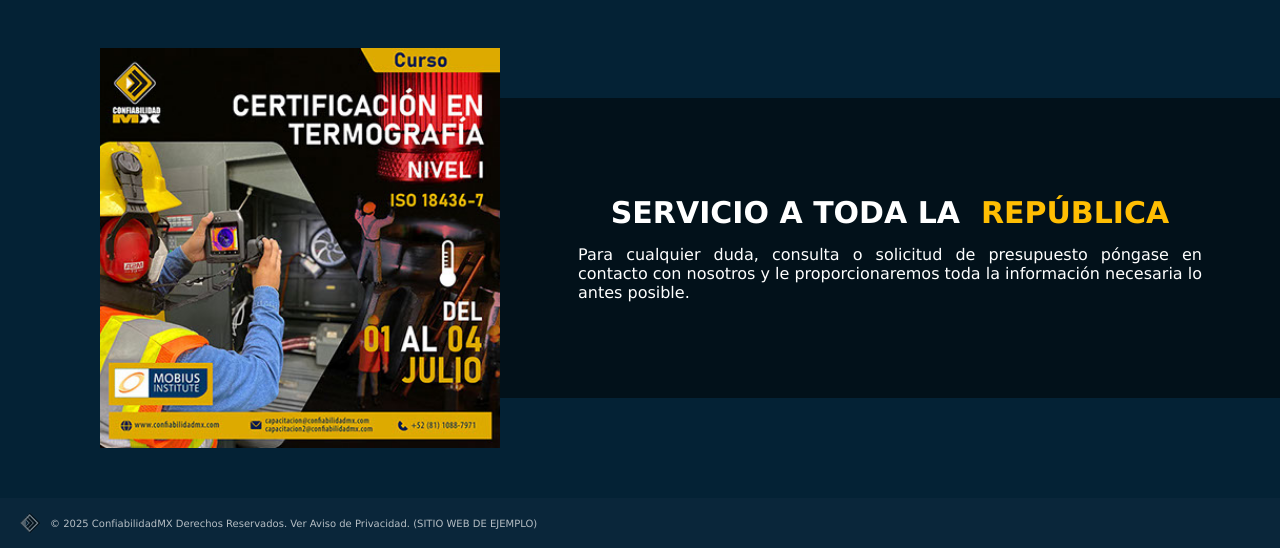
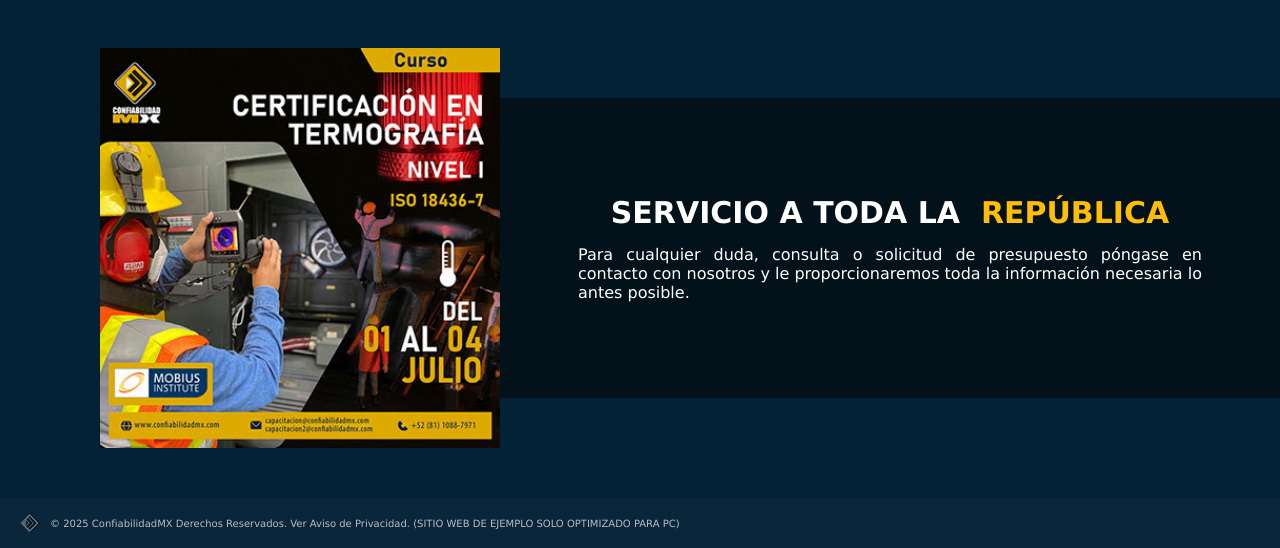
Before and after one commit to elkinpatsu/webEjemplo, a plain HTML site: page index.html in a window 1280 px wide. Shown: the part 652-1200 px from the top of the page. Drawn offline with Linux system fonts and the light colour scheme.

Commit message:
Update index.html

```diff
--- a/index.html
+++ b/index.html
@@ -53,7 +53,7 @@
     </div>
     <div class="footer">
         <div class="logo-footer"></div>
-        <div class="aviso-privacidad">© 2025  ConfiabilidadMX  Derechos Reservados.  Ver  Aviso de Privacidad. (SITIO WEB DE EJEMPLO) </div>
+        <div class="aviso-privacidad">© 2025  ConfiabilidadMX  Derechos Reservados.  Ver  Aviso de Privacidad. (SITIO WEB DE EJEMPLO SOLO OPTIMIZADO PARA PC) </div>
     </div>
     <script src="main.js"></script>
 </body>
```
